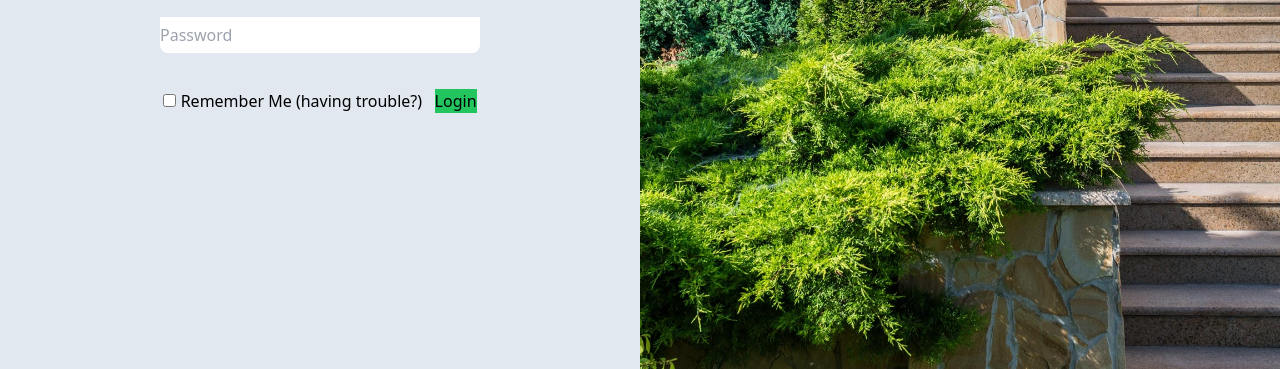
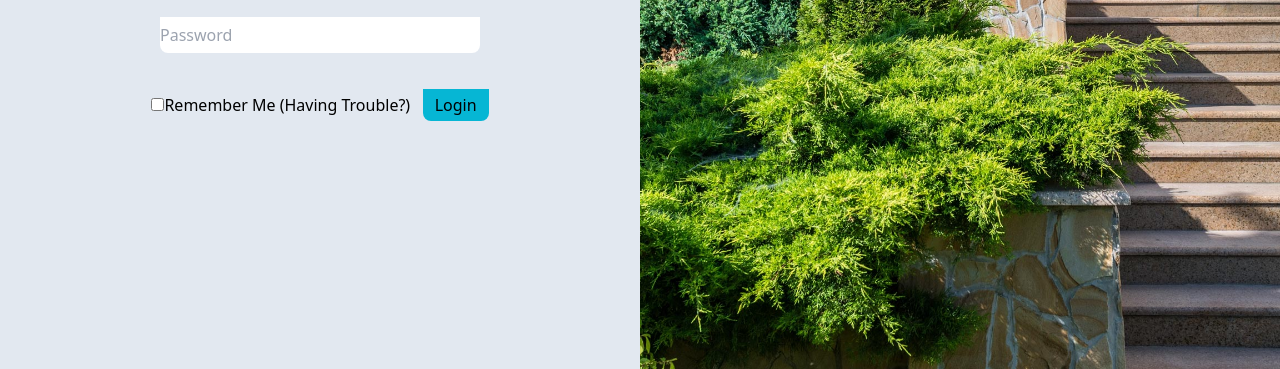
Before and after one commit to LaShenaButler/d9-counseal, a plain HTML site: page index.html in a window 1280 px wide. Shown: the part 431-800 px from the top of the page. Drawn offline with nearby package versions, Linux system fonts and the light colour scheme.

Commit message:
just added padding to fit login button

```diff
--- a/index.html
+++ b/index.html
@@ -41,9 +41,10 @@
                     <div>
 
 
-                        <input type="checkbox"> <label>Remember Me</label>
-                        <a href="#">(having trouble?)</a> &nbsp;
-                        <input class="mt-3 bg-green-500" type="submit" value="Login">
+                        <input type="checkbox"><label>Remember Me</label>
+                        <a href="#">(Having Trouble?)</a> &nbsp;
+                        <input class="mt-3 bg-cyan-500 rounded-b-lg w-100 h-100 px-3 py-1" type="submit" value="Login">
+
 
                     </div>
 
```
